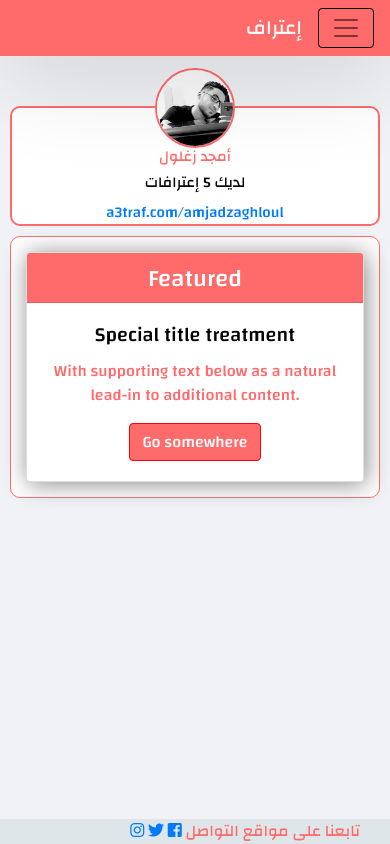
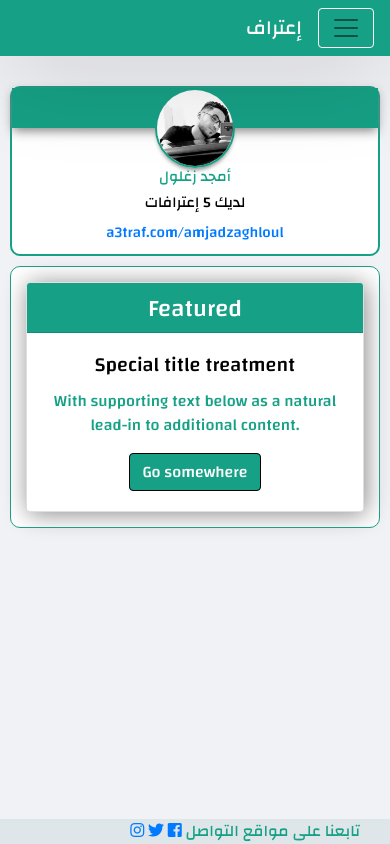
Before and after one commit to amjadzaghloul/a3traf-project, a Flask app: page /messages in a window 390 px wide. Run offline with Flask 2, Linux system fonts and the light colour scheme; some libraries are stand-ins or nearby versions.

Commit message:
change color

```diff
--- a/project/static/myStyle.css
+++ b/project/static/myStyle.css
@@ -4,11 +4,11 @@
         }
 #myDiv {
     text-align: center;
-    color: #ff6b6b;
+    color: #16a085;
     margin-bottom: 50px
         }
 .myNav{
-    background: #ff6b6b;
+    background: #16a085;
     margin-bottom: 100px;
     box-shadow: 0px 10px 100px rgba(0, 0, 0, 0.2);
         }
@@ -18,7 +18,7 @@
 
 .cardHeader{
     color: white;
-    background-color: #ff6b6b;
+    background-color: #16a085;
     height: 50px
         }
 
@@ -58,7 +58,7 @@
 #myUl{
     text-align: right;
     padding-right: 30px;
-    color: #ff6b6b;
+    color: #16a085;
 
 
 
@@ -84,16 +84,16 @@
 }
 
 .buNav {
-    border : solid 1px black !important;
-    background-color: #ff6b6b !important;
+    border : solid 1px white !important;
+    background-color: #16a085 !important;
 }
 
 #userCard{
     background: white;
     border-radius: 10px;
     margin: auto;
-    border: solid 2px #ff6b6b;
-    height: 200px;
+    border: solid 2px #16a085;
+    height: 270px;
     text-align: center;
     margin-bottom: 20px;
     margin-left: 250px;
@@ -108,14 +108,21 @@
     height: 160px;
     margin: auto;
     border-radius: 50%;
-    border: solid 2px #ff6b6b;
-    margin-top: -80px
+    border: solid 2px #16a085;
+    margin-top: -80px;
+    box-shadow: 0 4px 4px -2px #888888;
+}
+
+.userHead{
+    background-color: #16a085;
+    height: 80px;
+    box-shadow: 0 4px 10px -1px #888888;
 }
 
 @media screen and (max-width: 1100px){
 
     .myNav{
-    margin-bottom: 82px;
+    margin-bottom: 40px;
         }
 
     #bodyDiv{
@@ -136,7 +143,7 @@
 @media screen and (max-width: 776px){
 
     .myNav{
-    margin-bottom: 50px;
+    margin-bottom: 30px;
         }
 
     #bodyDiv{
@@ -150,7 +157,7 @@
 
     #userCard{
         margin: 10px;
-        height: 120px;
+        height: 170px;
     }
     .cardImg{
     height: 80px;
@@ -165,6 +172,10 @@
     #userCard a{
     font-size: 15px;
     }
+    .userHead{
+    background-color: #16a085;
+    height: 40px
+}
 
 }
 
--- a/project/templates/messages.html
+++ b/project/templates/messages.html
@@ -47,6 +47,7 @@
 
       {% block body %}
 <div id="userCard">
+    <div class="userHead"></div>
     <img class="cardImg" src="{{ url_for('static', filename='Dy7NqKQXQAERM22.jpg') }}">
     <h3>أمجد زغلول</h3>
     <h4> لديك 5 إعترافات</h4>
@@ -60,7 +61,7 @@
       <div class="card-body">
         <h5 class="card-title">Special title treatment</h5>
         <p class="card-text">With supporting text below as a natural lead-in to additional content.</p>
-        <a href="#" class="btn btn-primary" style="background-color:#ff6b6b; border-color: red ;">Go somewhere</a>
+        <a href="#" class="btn btn-primary" style="background-color:#16a085; border-color: black ;">Go somewhere</a>
       </div>
     </div>
 </div>
```
